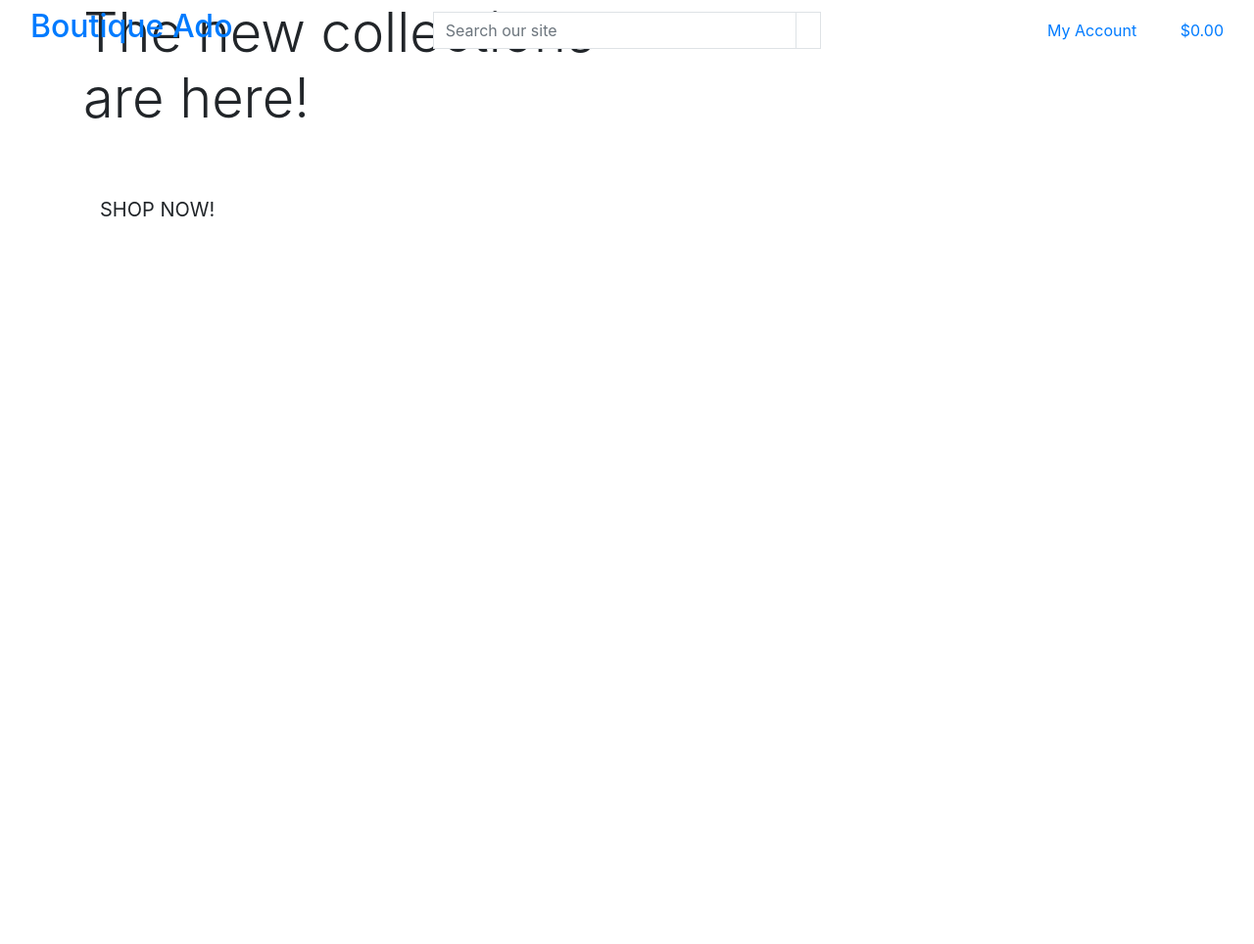
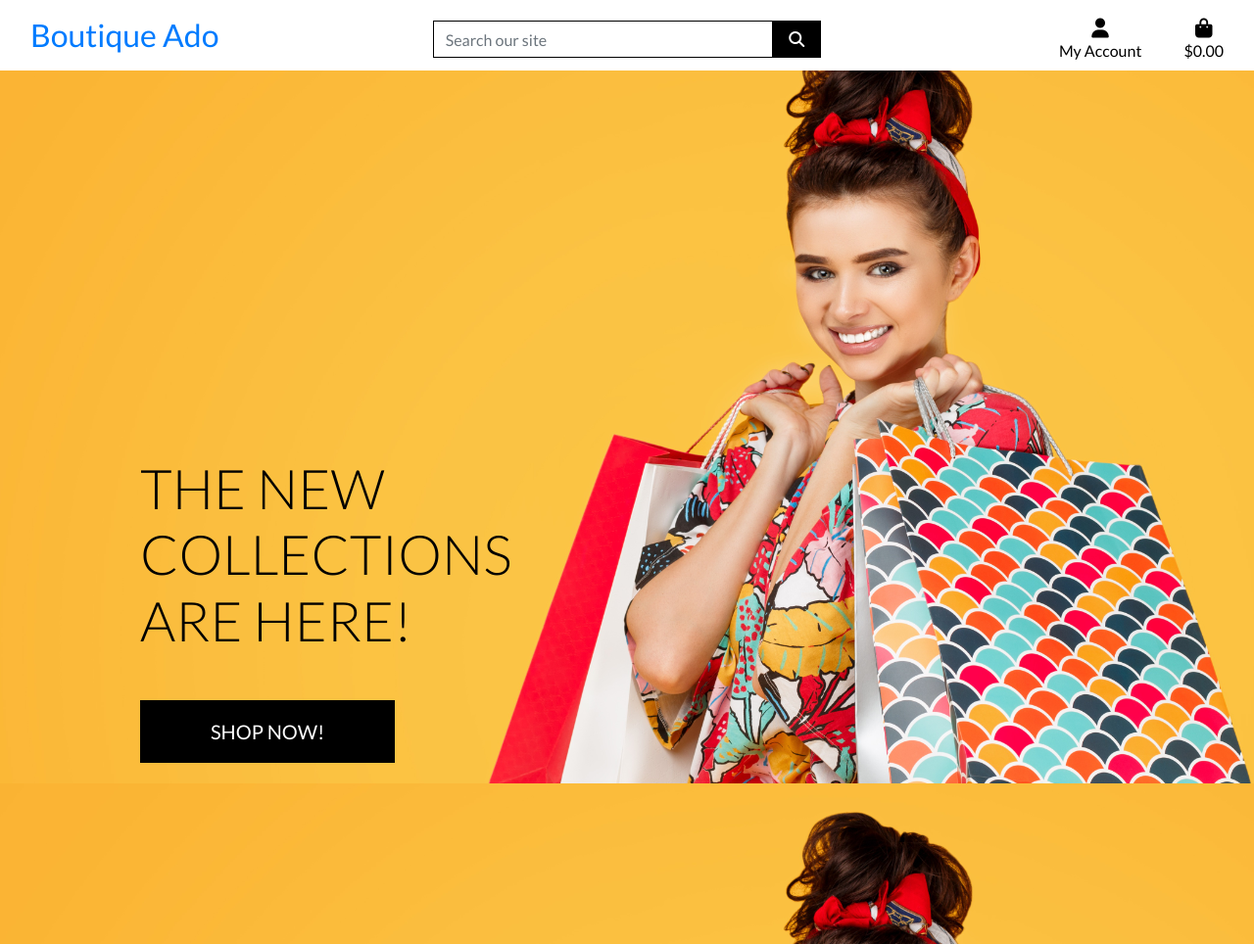
Before and after one commit to ANDREWAHN-UK/Boutique-Ado-CI, a Django app: page / in a window 1280 px wide. Shown: the whole page at 98% size. Before the commit the page ends 221 px from the top, so only its background shows below. Run offline with Django 3.2, Linux system fonts and the light colour scheme; some libraries are stand-ins or nearby versions.

Commit message:
updated base.html with base.css, fontawesome and google links

```diff
--- a/templates/base.html
+++ b/templates/base.html
@@ -20,6 +20,12 @@
 
     <link rel="stylesheet" href="https://stackpath.bootstrapcdn.com/bootstrap/4.3.1/css/bootstrap.min.css"
         integrity="sha384-ggOyR0iXCbMQv3Xipma34MD+dH/1fQ784/j6cY/iJTQUOhcWr7x9JvoRxT2MZw1T" crossorigin="anonymous">
+    <link rel="preconnect" href="https://fonts.googleapis.com">
+    <link rel="preconnect" href="https://fonts.gstatic.com" crossorigin>
+    <link
+        href="https://fonts.googleapis.com/css2?family=Lato:ital,wght@0,100;0,300;0,400;0,700;0,900;1,100;1,300;1,400;1,700;1,900&display=swap"
+        rel="stylesheet">
+    <link rel="stylesheet" href="{% static 'css/base.css' %}">
 
     {% endblock %}
 
@@ -37,6 +43,7 @@
     <script src="https://stackpath.bootstrapcdn.com/bootstrap/4.3.1/js/bootstrap.min.js"
         integrity="sha384-JjSmVgyd0p3pXB1rRibZUAYoIIy6OrQ6VrjIEaFf/nJGzIxFDsf4x0xIM+B07jRM" crossorigin="anonymous">
     </script>
+    <script src="https://kit.fontawesome.com/72d81e3495.js" crossorigin="anonymous"></script>
 
     {% endblock %}
 
@@ -53,7 +60,7 @@
 <body>
     <header class="container-fluid fixed-top">
 
-        <div class="row">
+        <div id="topnav" class="row bg-white pt-lg-2 d-none d-lg-flex">
             <div class="col-12 col-lg-4 my-auto py-1 py-lg-0 text-center text-lg-left">
                 <a href="{%  url 'home' %}" class="nav-link main-logo-link">
                     <h2>
```
